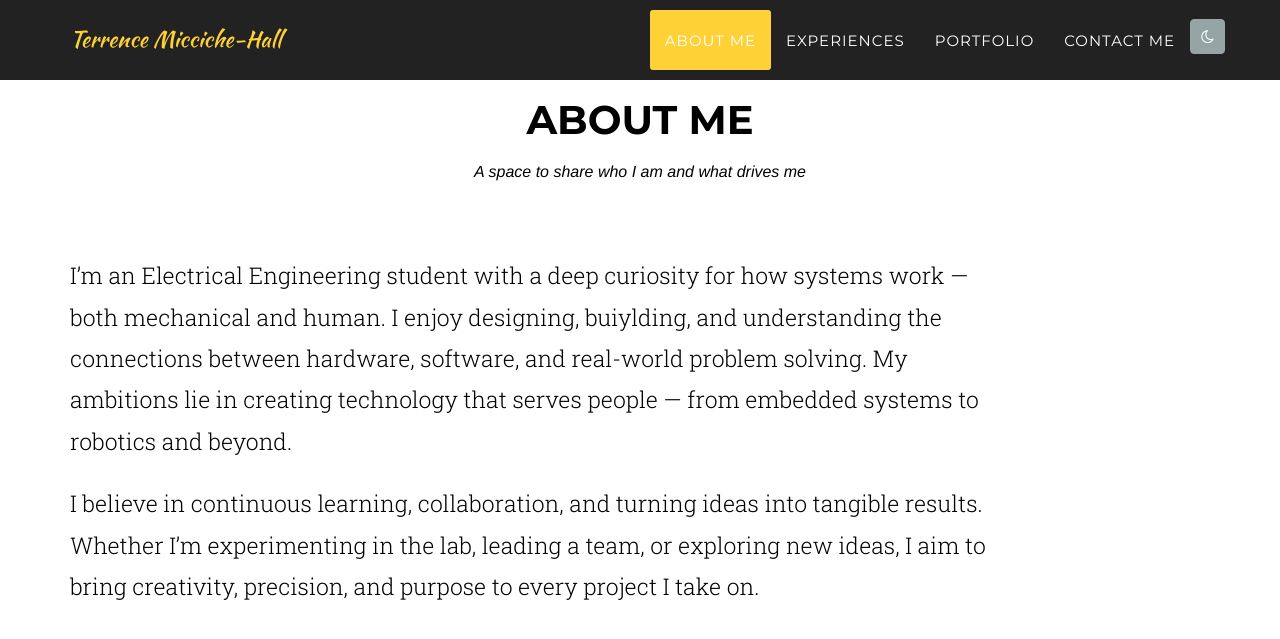
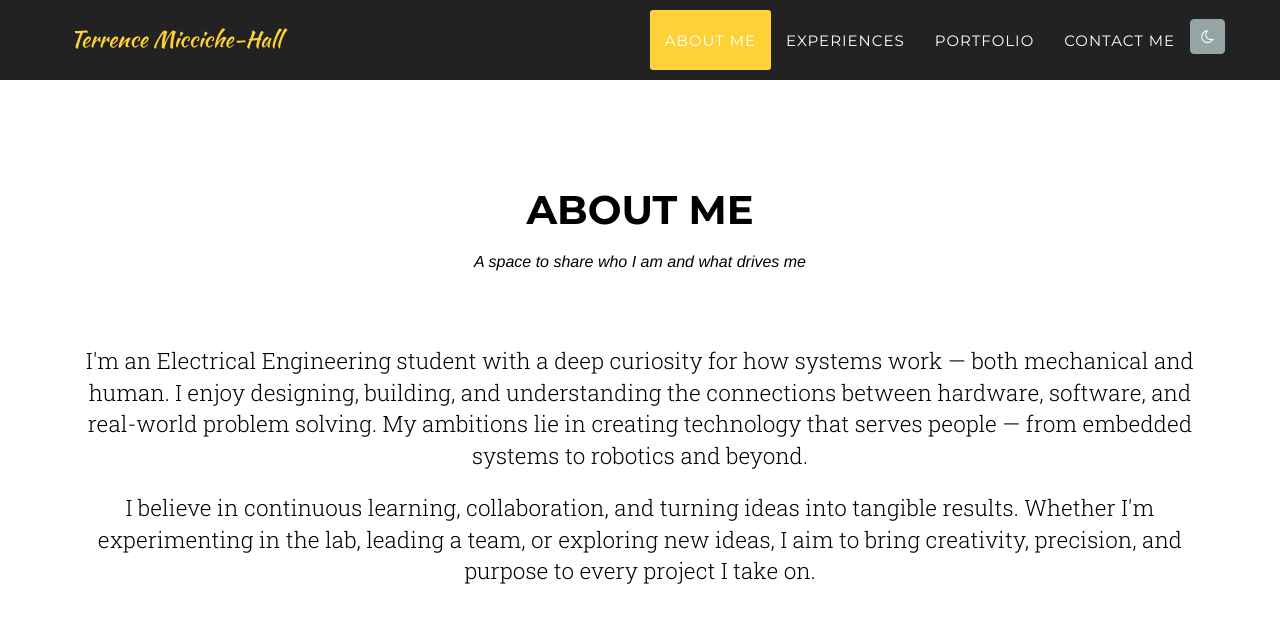
Before and after one commit to TJMICHK/Terrence-Website-2, a Jekyll site: the page built from index.html, in a window 1280 px wide and 900 px high, scrolled down 810 px. Shown: the top 639 px of the window. Built offline with Jekyll 4.4.1, drawn with Linux system fonts in a browser that asks for light colours; some web fonts are replaced.

Commit message:
aligning about text

```diff
--- a/_includes/about.html
+++ b/_includes/about.html
@@ -1,25 +1,24 @@
 <!-- About Me Section -->
-<section id="about" class="bg-light py-5">
-  <div class="container">
-    <div class="row">
-      <div class="col-lg-12 text-center mb-4">
+<section id="about" class="bg-light" style="min-height: 100vh; display: flex; align-items: center; justify-content: center;">
+  <div class="container text-center">
+    <div class="row justify-content-center">
+      <div class="col-lg-12 mb-4">
         <h2 class="section-heading">About Me</h2>
         <h3 class="section-subheading text-muted">A space to share who I am and what drives me</h3>
       </div>
     </div>
 
-    <div class="row">
-      <div class="col-lg-10 mx-auto" style="align-items: center">
-        <p class="lead text-muted" style="font-size: 2.3rem; line-height: 1.8;">
-          <!-- ✏️ Write about yourself here -->
-          I’m an Electrical Engineering student with a deep curiosity for how systems work — both mechanical and human.
-          I enjoy designing, buiylding, and understanding the connections between hardware, software, and real-world problem solving.
+    <div class="row justify-content-center">
+      <div class="col-lg-12 mb-4">
+        <p class="lead text-muted">
+          I'm an Electrical Engineering student with a deep curiosity for how systems work — both mechanical and human.
+          I enjoy designing, building, and understanding the connections between hardware, software, and real-world problem solving.
           My ambitions lie in creating technology that serves people — from embedded systems to robotics and beyond.
         </p>
 
-        <p class="lead text-muted" style="font-size: 2.3rem; line-height: 1.8;">
+        <p class="lead text-muted">
           I believe in continuous learning, collaboration, and turning ideas into tangible results.
-          Whether I’m experimenting in the lab, leading a team, or exploring new ideas,
+          Whether I'm experimenting in the lab, leading a team, or exploring new ideas,
           I aim to bring creativity, precision, and purpose to every project I take on.
         </p>
       </div>
```
